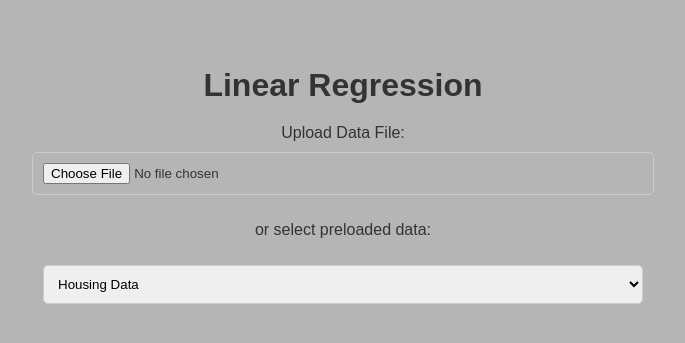
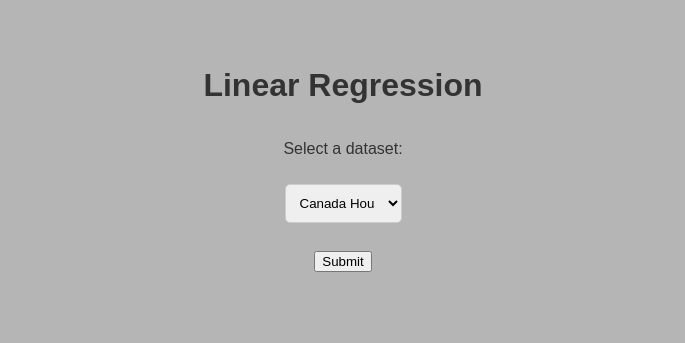
Before and after one commit to ShubhamSupekar/AlgoPlay, a FastAPI app: page / in a window 1280 px wide. Shown: the part 127-470 px from the top of the page, without its empty margins (297-982 px from the left). Run offline with FastAPI, Linux system fonts and the light colour scheme.

Commit message:
adding preloaded dataset
giving user options to select preloaded dataset to train and displaying msg on home page that dataset is loaded

```diff
--- a/main.py
+++ b/main.py
@@ -1,19 +1,54 @@
-from fastapi import FastAPI
+from fastapi import FastAPI, Form
 from fastapi.responses import HTMLResponse
 from fastapi.staticfiles import StaticFiles
 from fastapi.templating import Jinja2Templates
 from starlette.requests import Request
+import pandas as pd
+
 
 # Create the FastAPI app instance
 app = FastAPI()
 
-# Mount the "static" directory to serve CSS and other static files
+datasets = {
+    "canada-house-price": "datasets\Linear Regression\housing.csv",
+    "laptop-price": "datasets\Linear Regression\laptop_price - dataset.csv",
+    "customer-behaviour": "datasets\Linear Regression\Customer Purchasing Behaviors.csv"
+}
+
+# "static" directory to serve CSS files
 app.mount("/static", StaticFiles(directory="static"), name="static")
 
-# Create the Jinja2 templates object
+# Jinja2 templates object
 templates = Jinja2Templates(directory="templates")
 
-# Define a route for the home page
-@app.get("/", response_class=HTMLResponse)
-async def read_root(request: Request):
-    return templates.TemplateResponse("index.html", {"request": request})
+# home page
+@app.get("/")
+async def home(request: Request):
+    # Render the home page with no message initially
+    return templates.TemplateResponse("index.html", {
+        "request": request,
+        "selected_dataset": None  # No dataset selected initially
+    })
+
+# Data processing page
+@app.post("/process-dataset")
+async def process_dataset(request: Request, dataset: str = Form(...)):
+    file_path = datasets.get(dataset)
+
+    if file_path:
+        try:
+            # Load the selected dataset
+            df = pd.read_csv(file_path)
+            # Perform some dataset processing here if needed (e.g., summary stats)
+            message = f"Dataset '{dataset}' successfully loaded."
+        except Exception as e:
+            message = f"Error loading dataset: {str(e)}"
+    else:
+        message = "Invalid dataset selected."
+
+    # Render the response with the success or failure message and keep the selected dataset
+    return templates.TemplateResponse("index.html", {
+        "request": request,
+        "message": message,
+        "selected_dataset": dataset  # Pass the selected dataset back to the template
+    })
--- a/templates/index.html
+++ b/templates/index.html
@@ -3,7 +3,7 @@
 <head>
     <meta charset="UTF-8">
     <meta name="viewport" content="width=device-width, initial-scale=1.0">
-    <title>AlgoPlay</title>
+    <title>AlgoPlay - Linear Regression</title>
     <link rel="stylesheet" href="static\style.css">
 </head>
 <body>
@@ -13,7 +13,7 @@
         </div>
         <nav>
             <ul>
-                <li><a href="#">Home</a></li>
+                <li><a href="/">Home</a></li>
                 <li><a href="#">Learn</a></li>
                 <li><a href="#">Features</a></li>
                 <li><a href="#">Contact Us</a></li>
@@ -25,14 +25,24 @@
         <section>
             <h2>Linear Regression</h2>
             <div class="file-upload-section">
-                <label for="file-upload">Upload Data File:</label>
-                <input type="file" id="file-upload">
-                <p>or select preloaded data:</p>
-                <select id="preloaded-data">
-                    <option value="housing-data.csv">Housing Data</option>
-                    <option value="user-data.csv">User Data</option>
-                </select>
+                <form action="/process-dataset" method="post">
+                    <p>Select a dataset:</p>
+                    <select name="dataset" id="preloaded-data">
+                        <option value="canada-house-price" {% if selected_dataset == 'canada-house-price' %}selected{% endif %}>Canada House Price</option>
+                        <option value="laptop-price" {% if selected_dataset == 'laptop-price' %}selected{% endif %}>Laptop Price</option>
+                        <option value="customer-behaviour" {% if selected_dataset == 'customer-behaviour' %}selected{% endif %}>Customer Purchasing Behaviour</option>
+                    </select>
+                    <br><br>
+                    <button type="submit">Submit</button>
+                </form>
             </div>
+
+            <!-- Display success or error message based on backend response -->
+            {% if message %}
+                <div id="result">
+                    <p>{{ message }}</p>
+                </div>
+            {% endif %}
         </section>
     </main>
 </body>
```
Also changed, not shown: 4 other files.
